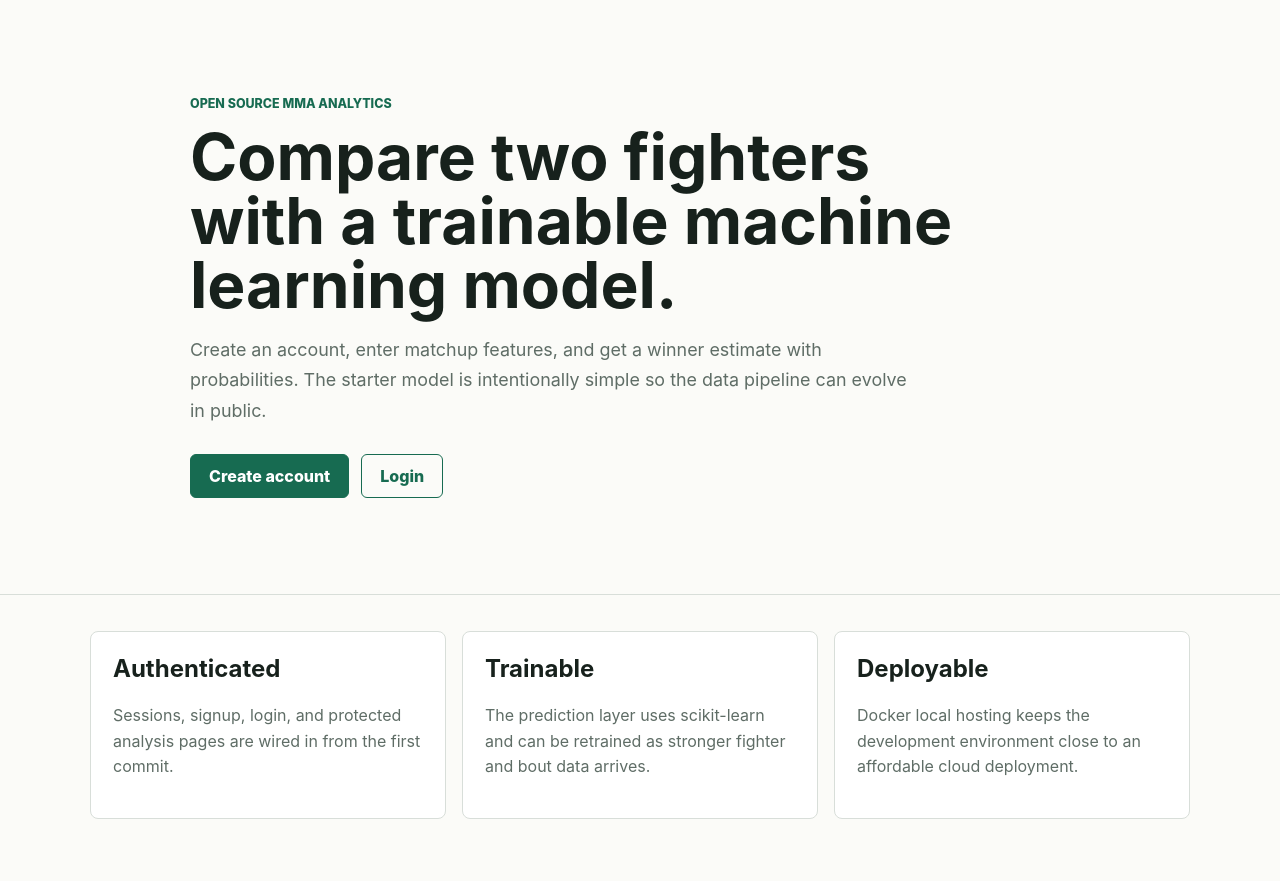
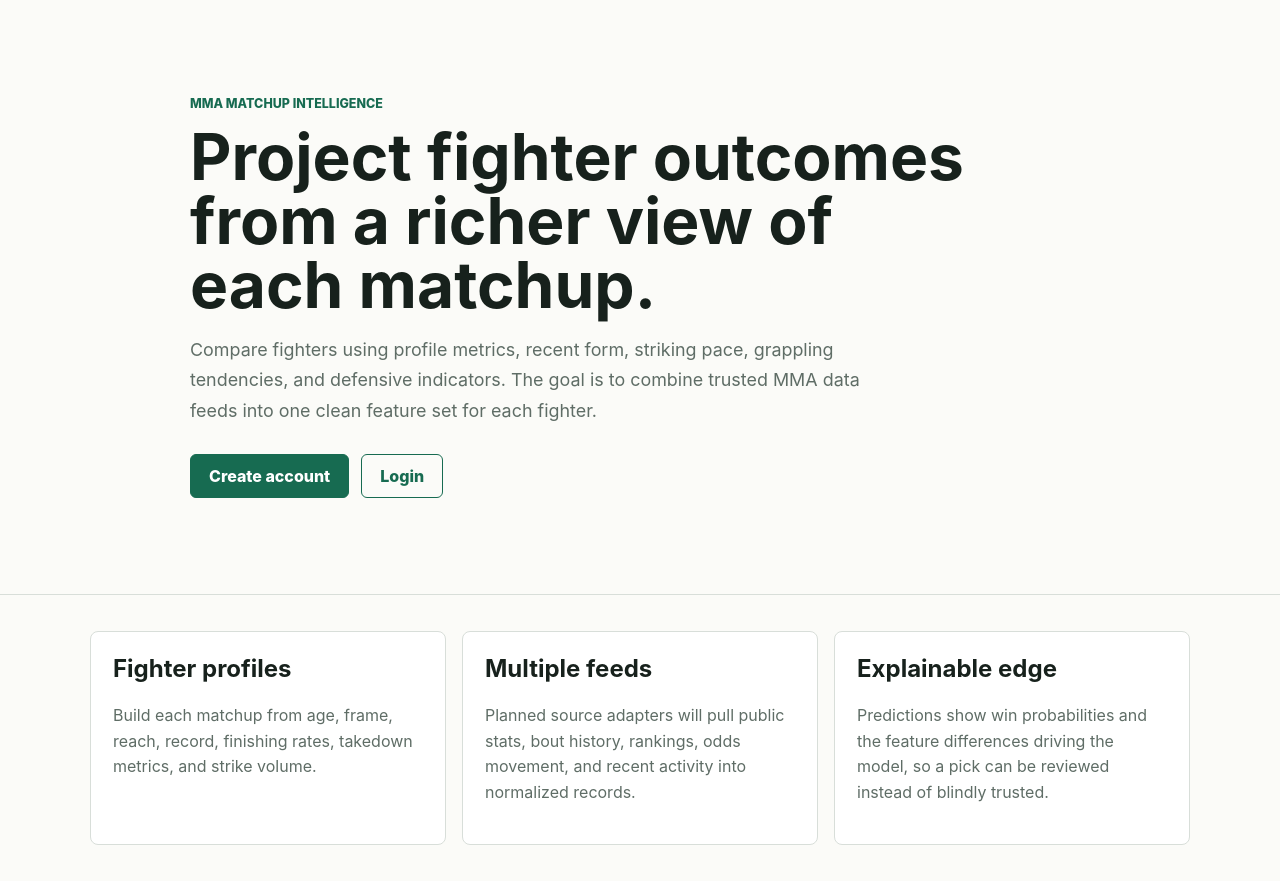
Before and after one commit to daverozee/mma-fight-predictor, a FastAPI app: page / in a window 1280 px wide. Shown: the part 73-954 px from the top of the page. Before the commit the page ends 892 px from the top, so only its background shows below. Run offline with FastAPI, Linux system fonts and the light colour scheme.

Commit message:
Refocus app copy on matchup data feeds

```diff
--- a/app/templates/index.html
+++ b/app/templates/index.html
@@ -2,9 +2,9 @@
 {% block content %}
 <section class="hero">
   <div>
-    <p class="eyebrow">Open source MMA analytics</p>
-    <h1>Compare two fighters with a trainable machine learning model.</h1>
-    <p class="lede">Create an account, enter matchup features, and get a winner estimate with probabilities. The starter model is intentionally simple so the data pipeline can evolve in public.</p>
+    <p class="eyebrow">MMA matchup intelligence</p>
+    <h1>Project fighter outcomes from a richer view of each matchup.</h1>
+    <p class="lede">Compare fighters using profile metrics, recent form, striking pace, grappling tendencies, and defensive indicators. The goal is to combine trusted MMA data feeds into one clean feature set for each fighter.</p>
     <div class="actions">
       {% if user %}
         <a class="button" href="/predict">Analyze a fight</a>
@@ -18,16 +18,16 @@
 <section class="band">
   <div class="grid three">
     <article>
-      <h2>Authenticated</h2>
-      <p>Sessions, signup, login, and protected analysis pages are wired in from the first commit.</p>
+      <h2>Fighter profiles</h2>
+      <p>Build each matchup from age, frame, reach, record, finishing rates, takedown metrics, and strike volume.</p>
     </article>
     <article>
-      <h2>Trainable</h2>
-      <p>The prediction layer uses scikit-learn and can be retrained as stronger fighter and bout data arrives.</p>
+      <h2>Multiple feeds</h2>
+      <p>Planned source adapters will pull public stats, bout history, rankings, odds movement, and recent activity into normalized records.</p>
     </article>
     <article>
-      <h2>Deployable</h2>
-      <p>Docker local hosting keeps the development environment close to an affordable cloud deployment.</p>
+      <h2>Explainable edge</h2>
+      <p>Predictions show win probabilities and the feature differences driving the model, so a pick can be reviewed instead of blindly trusted.</p>
     </article>
   </div>
 </section>
```
Also changed, not shown: app/templates/dashboard.html (+5 -5 lines), README.md.
